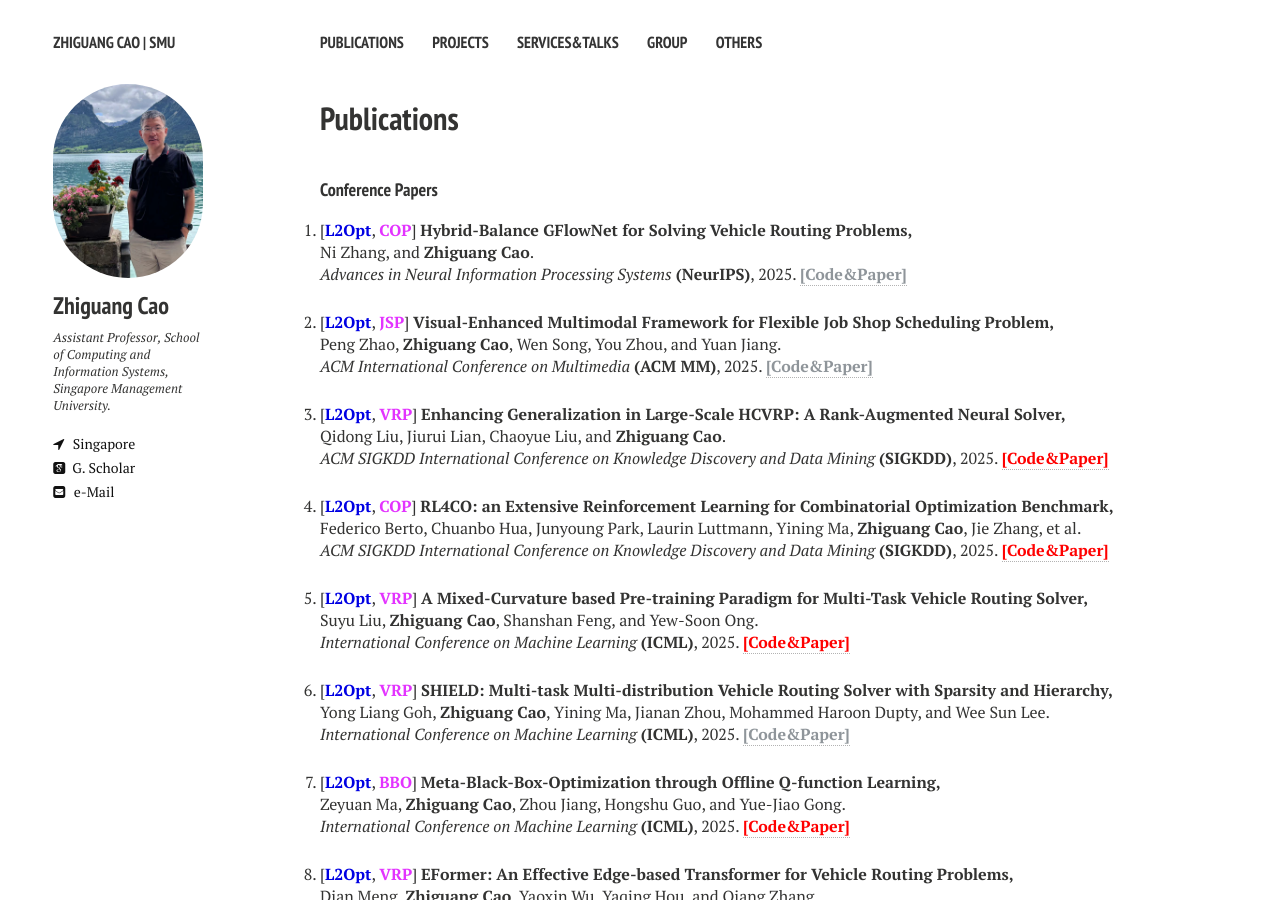
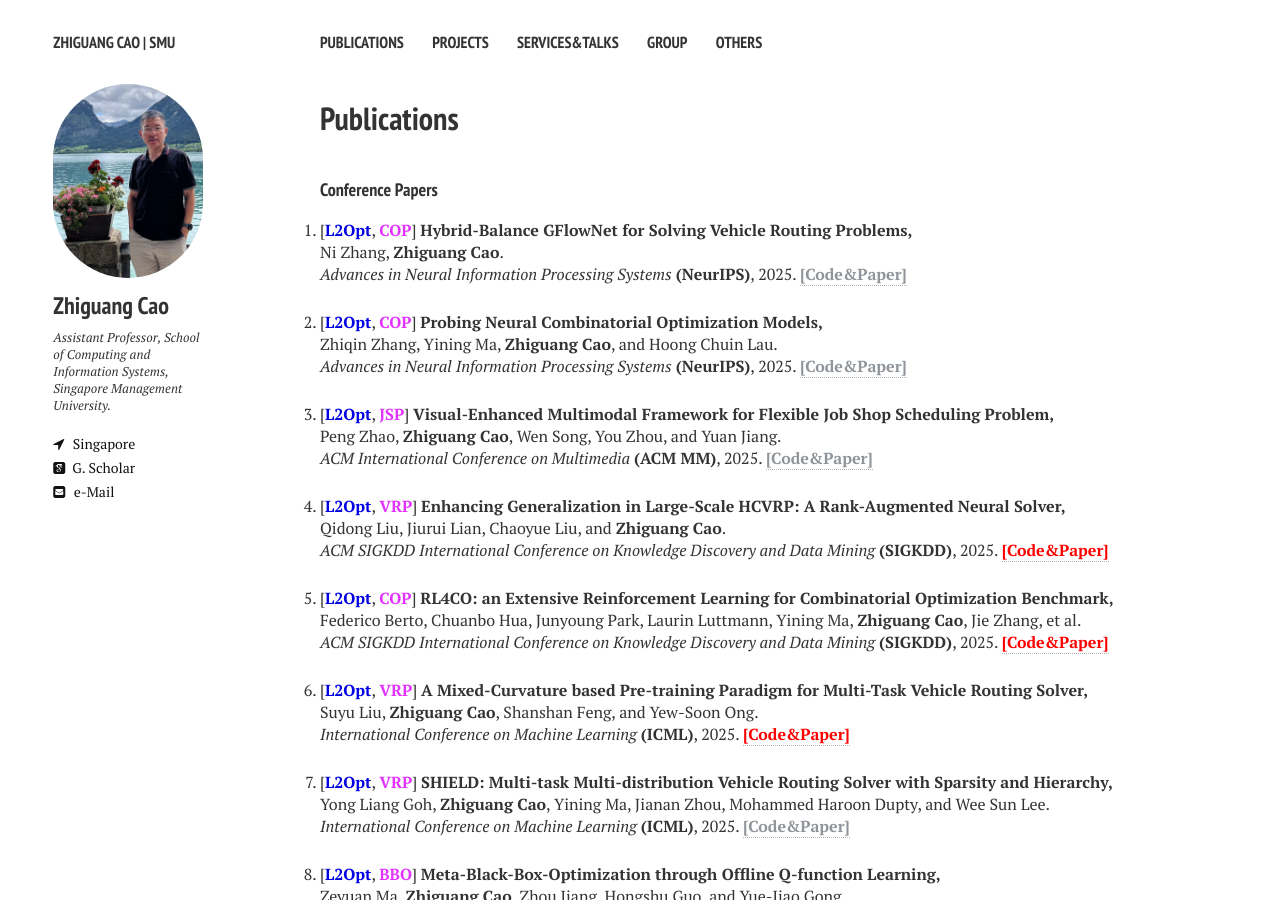
Before and after one commit to zhiguangcaosg/zhiguangcaosg.github.io, a Jekyll site: the page built from publications.md, in a window 1280 px wide and 900 px high. Built offline with Jekyll 4.4.1, drawn with Linux system fonts in a browser that asks for light colours; nearby versions of some CDN libraries.

Commit message:
Update publications.html

```diff
--- a/_layouts/publications.html
+++ b/_layouts/publications.html
@@ -93,7 +93,15 @@ div.bibtex pre { font-size: 75%; overflow: auto;  width: 100%; padding: 0em 0em;
 <li>
 <p>
 [<font color="#0000E3"><b>L2Opt</b></font>, <font color="#E333FF"><b>COP</b></font>] <b>Hybrid-Balance GFlowNet for Solving Vehicle Routing Problems,</b>
-<br> Ni Zhang, and <b>Zhiguang Cao</b>.<br>
+<br> Ni Zhang, <b>Zhiguang Cao</b>.<br>
+<i>Advances in Neural Information Processing Systems</i> <b>(NeurIPS)</b>, 2025. <a href="https://zhiguangcaosg.github.io/publications/"> <font color="#8F959A"><b>[Code&Paper]</b> </font></a>
+</p>
+</li>
+
+<li>
+<p>
+[<font color="#0000E3"><b>L2Opt</b></font>, <font color="#E333FF"><b>COP</b></font>] <b>Probing Neural Combinatorial Optimization Models,</b>
+<br> Zhiqin Zhang, Yining Ma, <b>Zhiguang Cao</b>, and Hoong Chuin Lau.<br>
 <i>Advances in Neural Information Processing Systems</i> <b>(NeurIPS)</b>, 2025. <a href="https://zhiguangcaosg.github.io/publications/"> <font color="#8F959A"><b>[Code&Paper]</b> </font></a>
 </p>
 </li>
```
